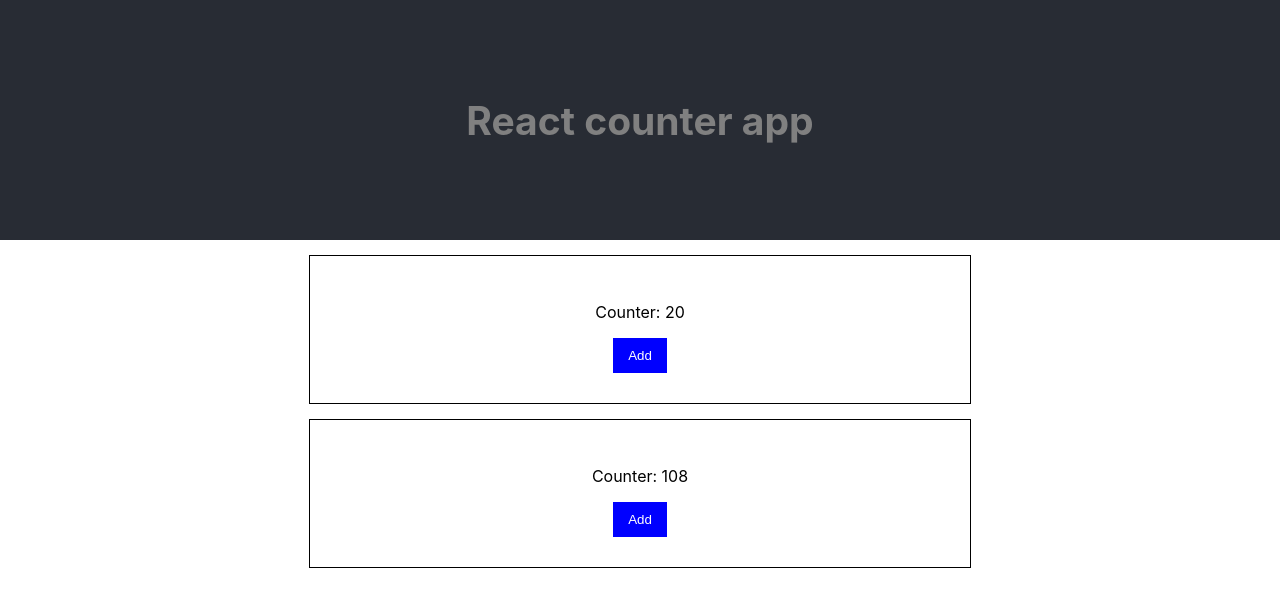
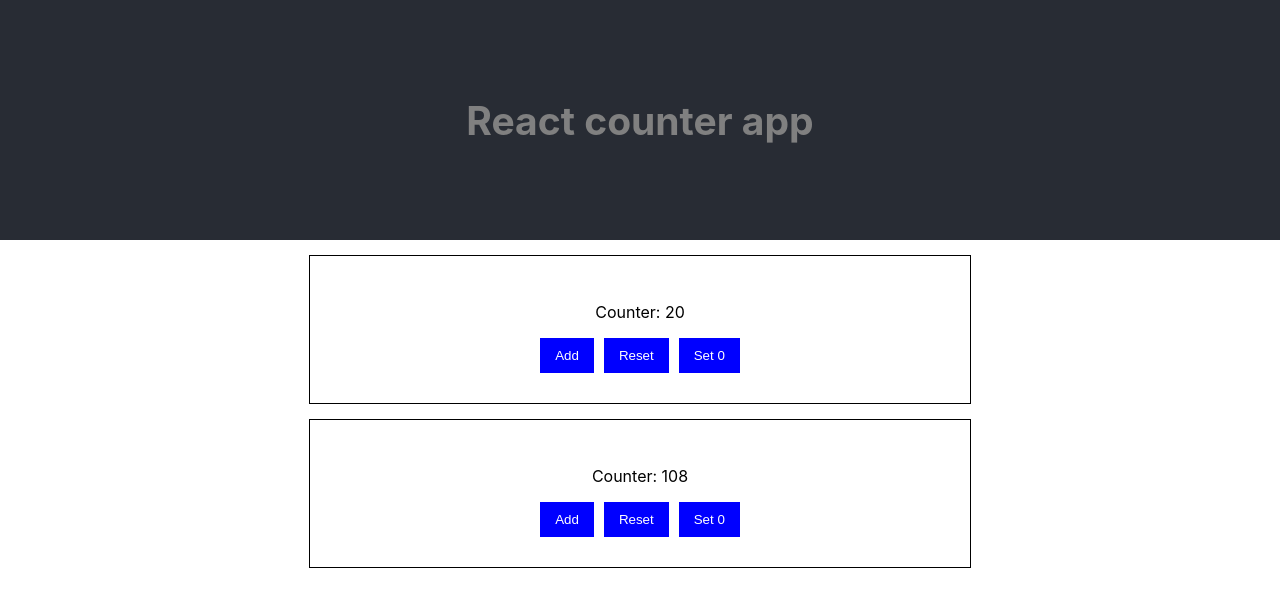
Before and after one commit to mmindykowski/react-cwiczenie, a React (Create React App) app: page / in a window 1280 px wide. Shown: the top 606 px of the page. Built offline with nearby package versions, Linux system fonts and the light colour scheme.

Commit message:
stworzenie pliku oraz stylowanie ButtonsPanel

```diff
--- a/src/Counter.js
+++ b/src/Counter.js
@@ -1,6 +1,7 @@
 import { useState } from "react";
 import "./Counter.css";
 import Display from "./components/Display";
+import ButtonsPanel from "./components/ButtonsPanel";
 
 const Counter = (props) => {
   const [counter, setCounter] = useState(props.counterInitValue);
@@ -12,9 +13,7 @@ const Counter = (props) => {
   return (
     <div className="counter">
       <Display counter={counter} />
-      <div className="buttonsPanel">
-        <button onClick={updateCounter}>Add</button>
-      </div>
+      <ButtonsPanel />
     </div>
   );
 };
--- /dev/null
+++ b/src/components/ButtonsPanel.css
@@ -0,0 +1,3 @@
+.buttonsPanel button {
+    margin: 0 5px;
+}
--- /dev/null
+++ b/src/components/ButtonsPanel.js
@@ -0,0 +1,13 @@
+import './ButtonsPanel.css'
+
+const ButtonsPanel = (props) => {
+  return (
+    <div className="buttonsPanel">
+      <button>Add</button>
+      <button>Reset</button>
+      <button>Set 0</button>
+    </div>
+  );
+};
+
+export default ButtonsPanel;
```
